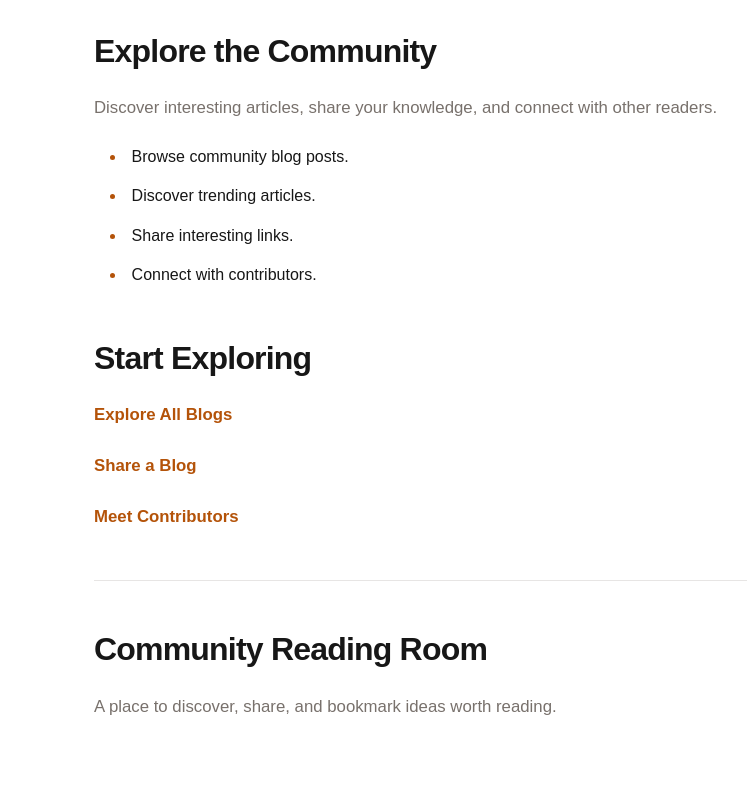
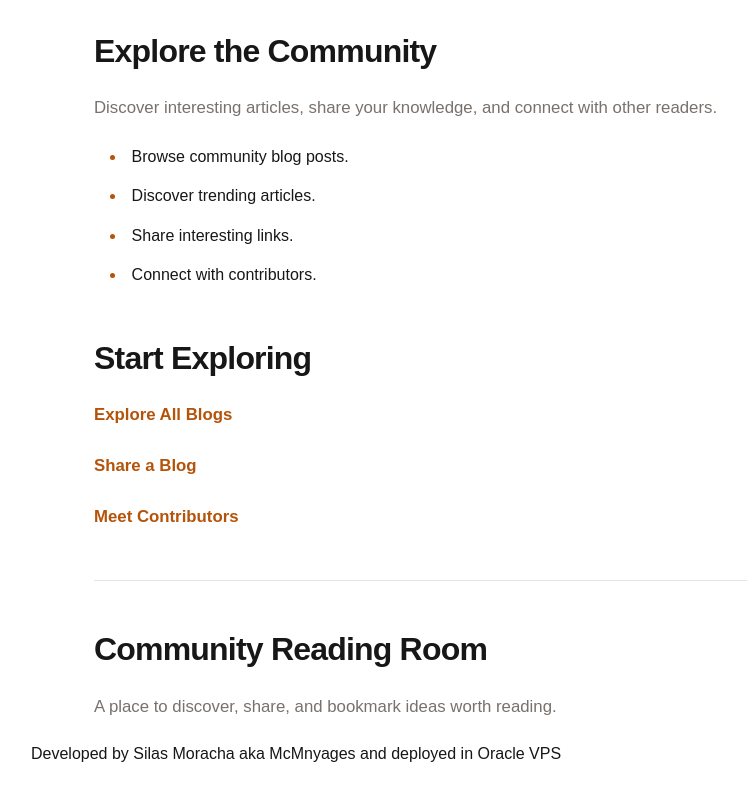
Before and after one commit to mcmnyages/fs-next.js, a Next.js app in the folder blogs-app/: page / in a window 1280 px wide. Shown: the part 427-1227 px from the top of the page, without its empty margins (121-868 px from the left). Built offline with nearby package versions, Linux system fonts and the light colour scheme; no server answers.

Commit message:
feat: add footer with developer information and deployment details

```diff
--- a/blogs-app/app/page.tsx
+++ b/blogs-app/app/page.tsx
@@ -7,6 +7,7 @@ export default function Home() {
       <div className="markdown">
         <Homepage />
       </div>
+      <footer>Developed by <a href="https://github.com/mcmnyages">Silas Moracha aka McMnyages</a> and deployed in Oracle VPS</footer>
     </main>
   )
 }
```
